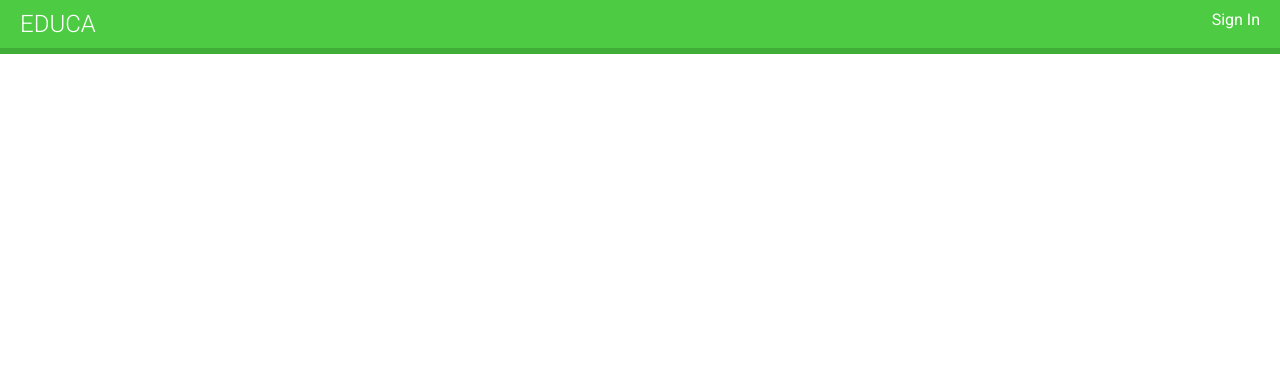
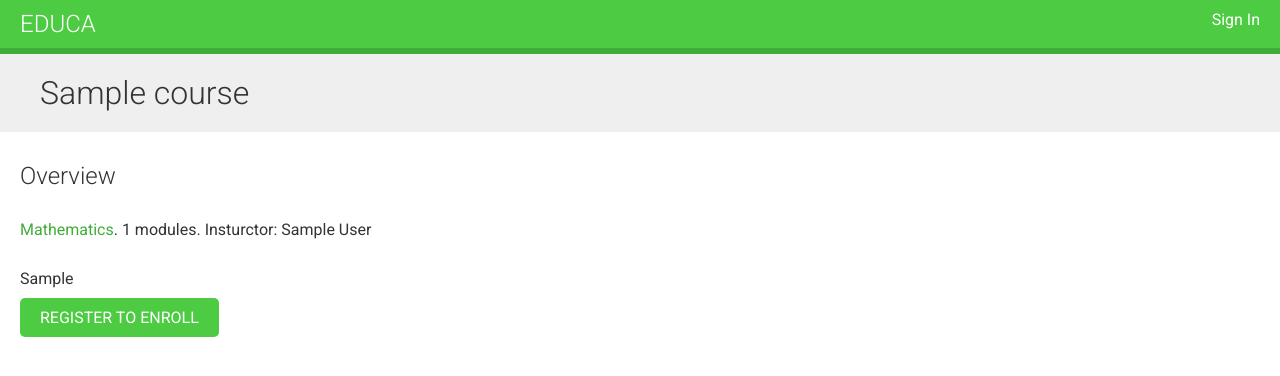
Before and after one commit to iluxonchik/django-by-example, a Django app: a page that uses elearning_platform/educa/courses/templates/courses/course/detail.html in a window 1280 px wide. Shown: the top 376 px of the page. Run offline with Django 3.2, Linux system fonts and the light colour scheme; data comes from the database, SQL or seed files in the repository; tables that the repository leaves empty hold one stand-in row (values such as "Sample post"); some libraries are stand-ins or nearby versions.

Commit message:
feat: add student enroll form

```diff
--- a/elearning_platform/educa/courses/models.py
+++ b/elearning_platform/educa/courses/models.py
@@ -21,6 +21,7 @@ class Course(models.Model):
     slug = models.CharField(max_length=200, unique=True)
     overview = models.TextField()
     created = models.DateTimeField(auto_now_add=True)
+    students = models.ManyToManyField(User, related_name='courses_joined', blank=True)
 
     def __str__(self):
         return self.title
--- a/elearning_platform/educa/courses/templates/courses/course/detail.html
+++ b/elearning_platform/educa/courses/templates/courses/course/detail.html
@@ -1,6 +1,10 @@
 {% extends "base.html" %}
 
 {% block title %}
+    {{ course.title }}
+{% endblock title %}
+
+{% block content %}
     {% with subject=course.subject %}
         <h1>{{ object.title }}</h1>
         <div class="module">
@@ -11,6 +15,17 @@
                 Insturctor: {{ course.owner.get_full_name }}
             </p>
             {{ object.overview|linebreaks }}
+            {% if request.user.is_authenticated %}
+                <form aciton="{% url "student_enroll_course" %}" method="post">
+                    {{ enroll_form }}
+                    {% csrf_token %}
+                    <input type="submit" class="button" value="Enroll now">
+                </form>
+            {% else %}
+                <a href="{% url "student_registration" %}" class="button">
+                    Register to enroll
+                </a>
+            {% endif %}
         </div>
     {% endwith %}
-{% endblock title %}
+{% endblock content %}
--- a/elearning_platform/educa/courses/views.py
+++ b/elearning_platform/educa/courses/views.py
@@ -12,6 +12,7 @@ from django.apps import apps
 from .models import Module, Content, Subject
 from braces.views import CsrfExemptMixin, JsonRequestResponseMixin
 from django.db.models import Count
+from students.forms import CourseEnrollForm
 
 class OwnerMixin(object):
     def get_queryset(self):
@@ -152,3 +153,8 @@ class CourseListView(TemplateResponseMixin, View):
 class CourseDetailView(DetailView):
     model = Course
     template_name = 'courses/course/detail.html'
+
+    def get_context_data(self, **kwargs):
+        context = super(CourseDetailView, self).get_context_data(**kwargs)
+        context['enroll_form'] = CourseEnrollForm(initial={'course':self.object})
+        return context
--- /dev/null
+++ b/elearning_platform/educa/students/forms.py
@@ -0,0 +1,5 @@
+from django import forms
+from courses.models import Course
+
+class CourseEnrollForm(forms.Form):
+    course = forms.ModelChoiceField(queryset=Course.objects.all(), widget=forms.HiddenInput)
--- a/elearning_platform/educa/students/urls.py
+++ b/elearning_platform/educa/students/urls.py
@@ -3,4 +3,5 @@ from . import views
 
 urlpatterns = [
     url(r'^register/$', views.StudentRegstrationView.as_view(), name='student_registration'),
+    url(r'^enroll-course/$', views.StudentEnrollCourseView.as_view(), name='student_enroll_course'),
 ]
```
Also changed, not shown: elearning_platform/educa/students/views.py (+17 -0 lines), elearning_platform/educa/courses/migrations/0004_course_students.py (added).
